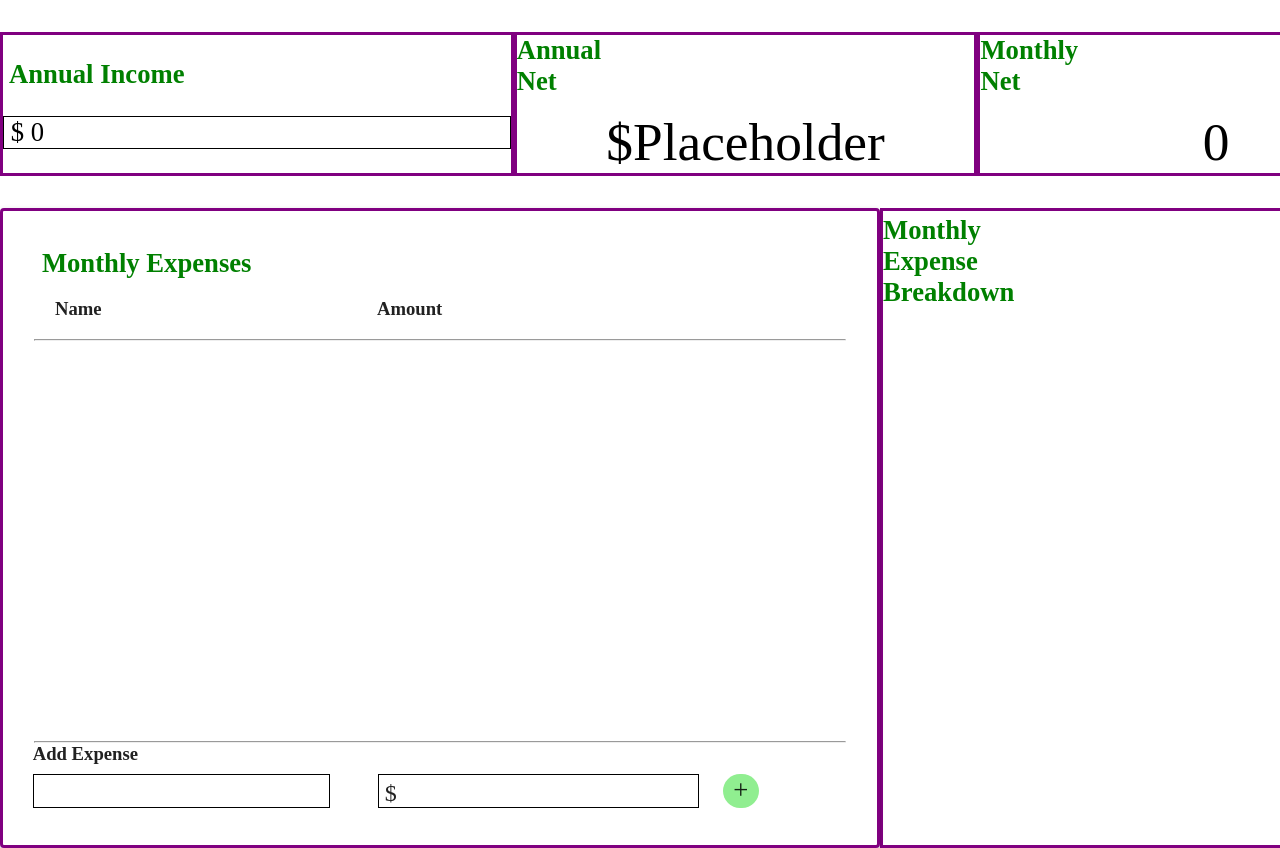
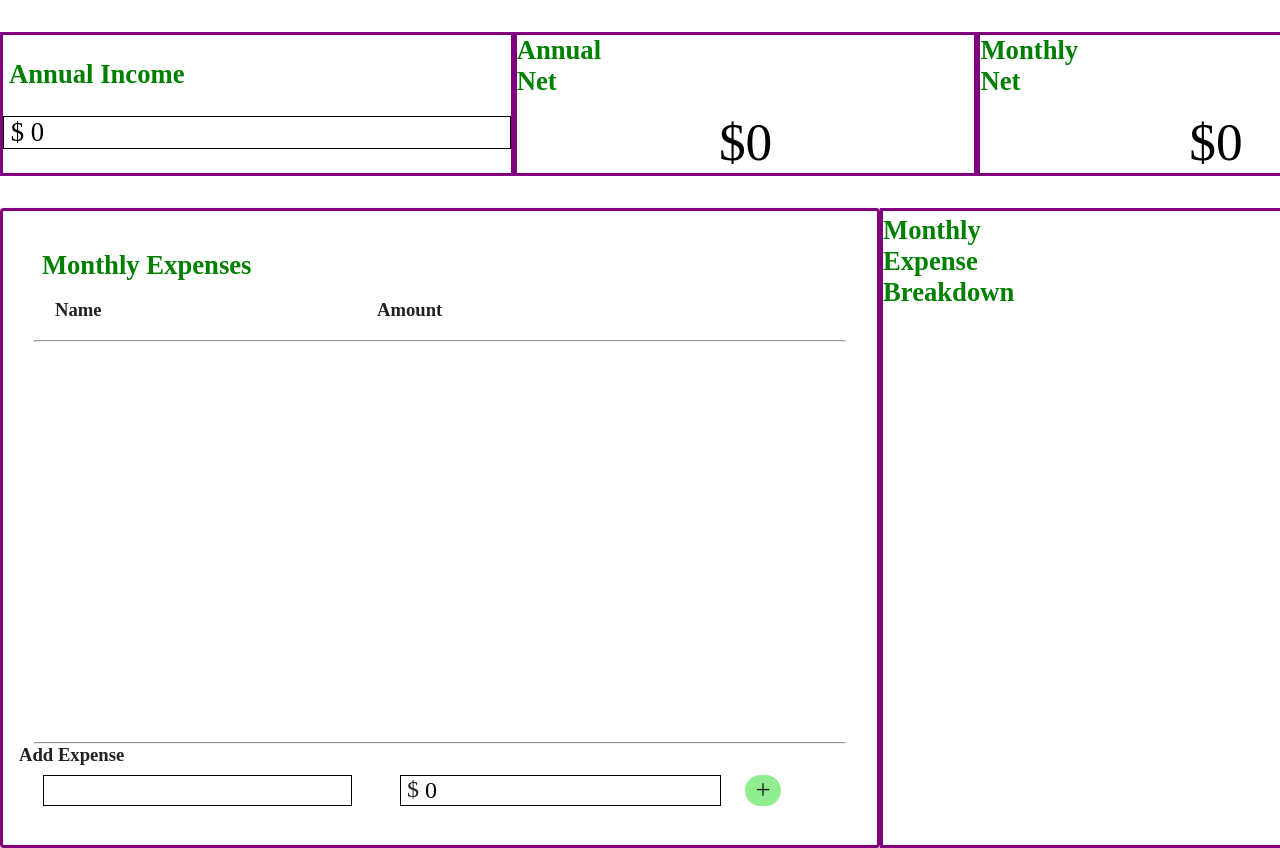
Before and after one commit to BShoop33/MonthlyBudget-Vue, a Vue app: page / in a window 1280 px wide. Shown: the top 848 px of the page. Built offline with nearby package versions, Linux system fonts and the light colour scheme.

Commit message:
adding annual net completed

```diff
--- a/src/App.vue
+++ b/src/App.vue
@@ -1,9 +1,14 @@
 <template>
   <div>
     <div class="topRow">
-      <AnnualIncome @annualExpenseSubmitted="showIncome" />
-      <AnnualNet />
-      <MonthlyNet :monthlyNet="monthlyNet" />
+      <AnnualIncome
+        @annualExpenseSubmitted="
+          showIncome();
+          showAnnualNet();
+        "
+      />
+      <AnnualNet :annualNet="formattedAnnualNet" />
+      <MonthlyNet :monthlyNet="formattedMonthlyNet" />
     </div>
     <div class="bottomRow">
       <MonthlyExpenses
@@ -36,6 +41,8 @@ export default {
       inputs: [],
       monthlyNet: 0,
       annualIncome: 0,
+      formattedMonthlyNet: 0,
+      formattedAnnualNet: 0,
     };
   },
   mounted() {
@@ -55,8 +62,13 @@ export default {
     },
     showIncome() {
       this.annualIncome = JSON.parse(localStorage.getItem("annualIncome"));
-      this.monthlyNet = this.annualIncome - this.totalMonthlyExpenses;
-      // this.form.annualIncome - this.totalMonthlyExpenses;
+      this.monthlyNet = (this.annualIncome - this.totalMonthlyExpenses) / 12;
+      this.formattedMonthlyNet = this.monthlyNet.toFixed(2);
+    },
+    showAnnualNet() {
+      this.annualIncome = JSON.parse(localStorage.getItem("annualIncome"));
+      this.annualNet = this.annualIncome - this.totalMonthlyExpenses;
+      this.formattedAnnualNet = this.annualNet.toFixed(2);
     },
   },
   computed: {
--- a/src/components/AnnualNet.vue
+++ b/src/components/AnnualNet.vue
@@ -1,12 +1,14 @@
 <template>
   <div class="annualNetContainer">
     <div class="annualNetLabel">Annual Net</div>
-    <div class="annualNetAmount">$Placeholder</div>
+    <div class="annualNetAmount">${{ annualNet }}</div>
   </div>
 </template>
 
 <script>
-export default {};
+export default {
+  props: ["annualNet"],
+};
 </script>
 
 <style>
--- a/src/components/MonthlyExpenses.vue
+++ b/src/components/MonthlyExpenses.vue
@@ -36,7 +36,9 @@
         @submit.prevent="handleSubmit"
       >
         <div class="addExpenseLabel">Add Expense</div>
+
         <div class="addExpenseInputContainer">
+          <div class="monthlyExpenseInputPrefix"></div>
           <input
             class="monthlyIncomeNameInput"
             v-model="form.monthlyIncomeNameInput"
@@ -65,7 +67,7 @@ export default {
     return {
       form: {
         monthlyIncomeNameInput: "",
-        monthlyIncomeAmountInput: "",
+        monthlyIncomeAmountInput: 0,
       },
     };
   },
@@ -144,6 +146,7 @@ export default {
   border-color: black;
   border-style: solid;
   outline: none;
+  border-left: none;
 }
 
 .monthlyExpenseInputPrefix {
@@ -158,7 +161,6 @@ export default {
   border-top-style: solid;
   padding-left: 0.25em;
   padding-right: 0.25em;
-  padding-top: 0.2em;
   margin-left: 1em;
   font-size: 18pt;
 }
--- a/src/components/MonthlyNet.vue
+++ b/src/components/MonthlyNet.vue
@@ -1,19 +1,13 @@
 <template>
   <div class="monthlyNetContainer">
     <div class="monthlyNetLabel">Monthly Net</div>
-    <div class="monthlyNetAmount">{{ monthlyNet }}</div>
+    <div class="monthlyNetAmount">${{ monthlyNet }}</div>
   </div>
 </template>
 
 <script>
 export default {
   props: ["monthlyNet"],
-  // methods: {
-  // showIncome() {
-  //   const annualIncome = JSON.parse(localStorage.getItem("annualIncome"));
-  //   this.income = annualIncome || [];
-  // },
-  // },
 };
 </script>
 
```
